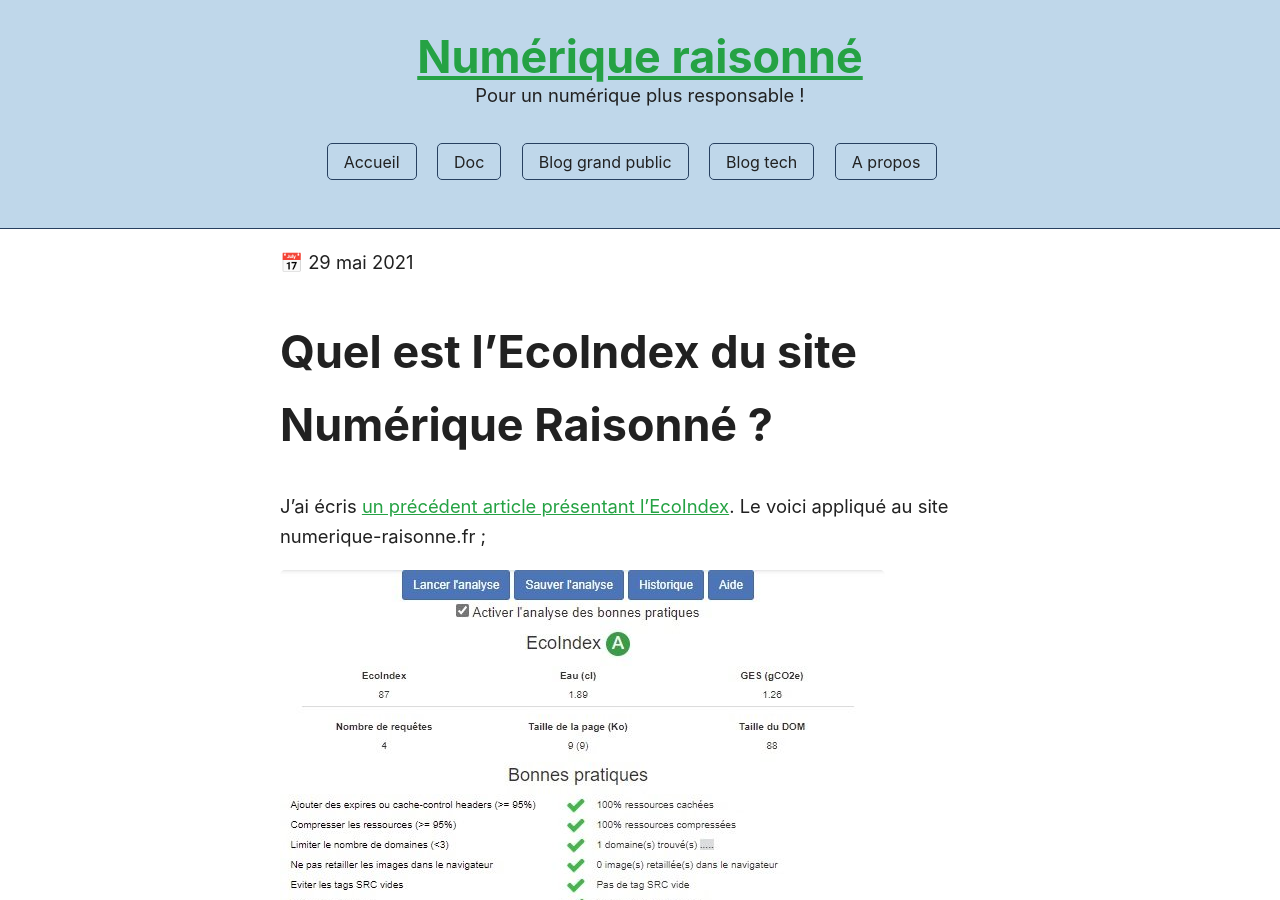
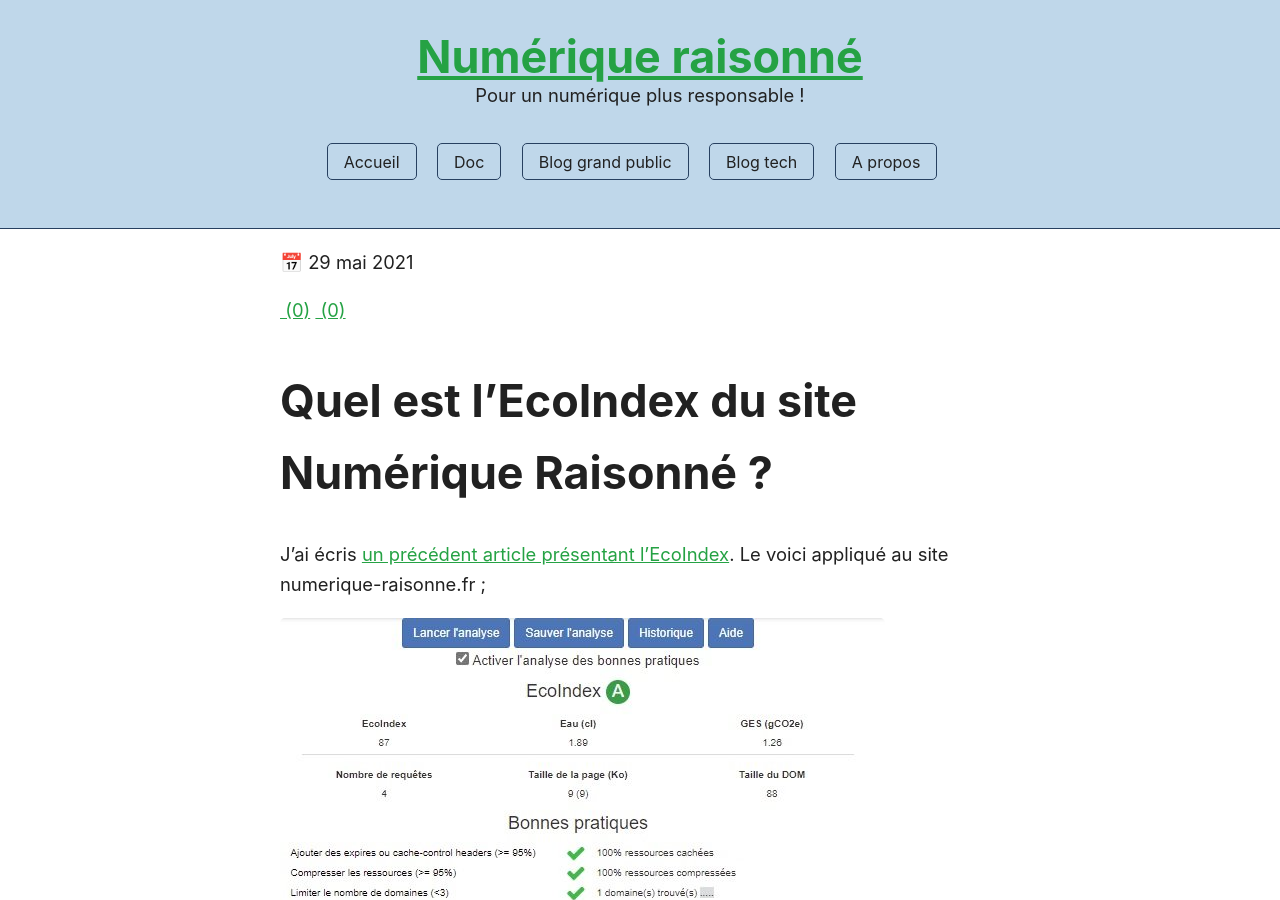
Before and after one commit to Slandais/slandais.github.io, a Jekyll site: the page built from _posts/2021-05-29-ecoIndexNumeriqueRaisonne.md, in a window 1280 px wide and 900 px high. Built offline with Jekyll 4.4.1, drawn with Linux system fonts in a browser that asks for light colours.

Commit message:
Update post.html

```diff
--- a/_layouts/post.html
+++ b/_layouts/post.html
@@ -20,4 +20,10 @@
 {% endcase %}
 {{ page.date | date: "%Y" }}</p>
 
+{% for tag in page.tags %}
+
+  <a href="#{{tag[0]}}">{{ tag[0] | replace: "-", "&nbsp;" }}&nbsp;({{ tag[1] | size }})</a>
+
+{% endfor %}
+
 {{ content }}
```
